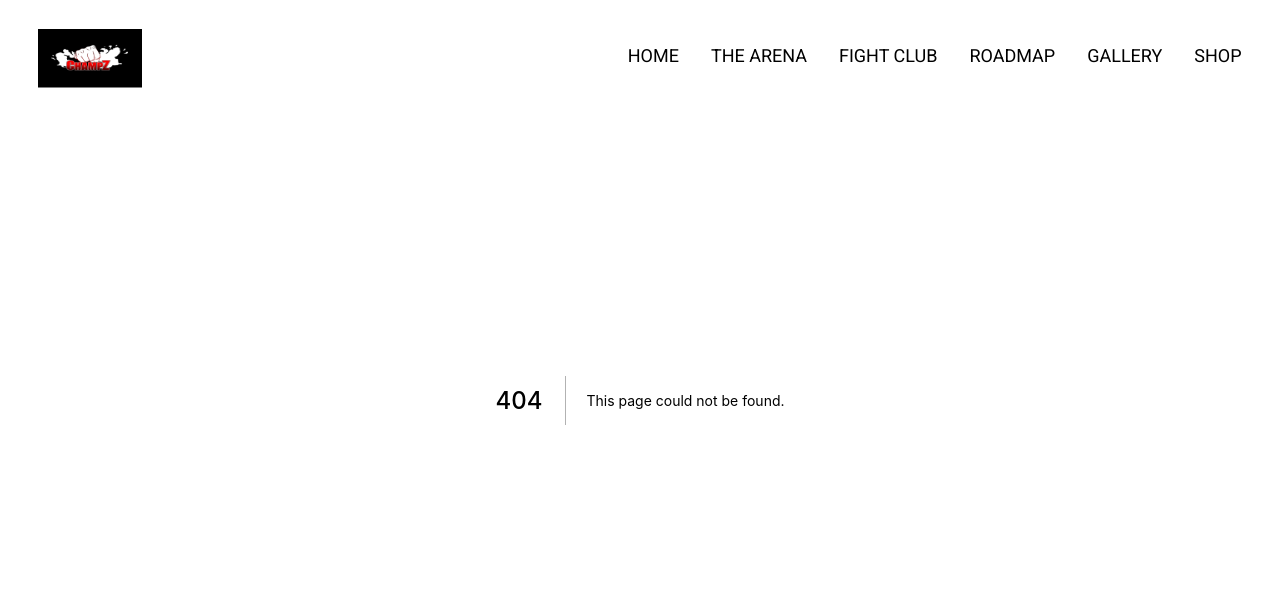
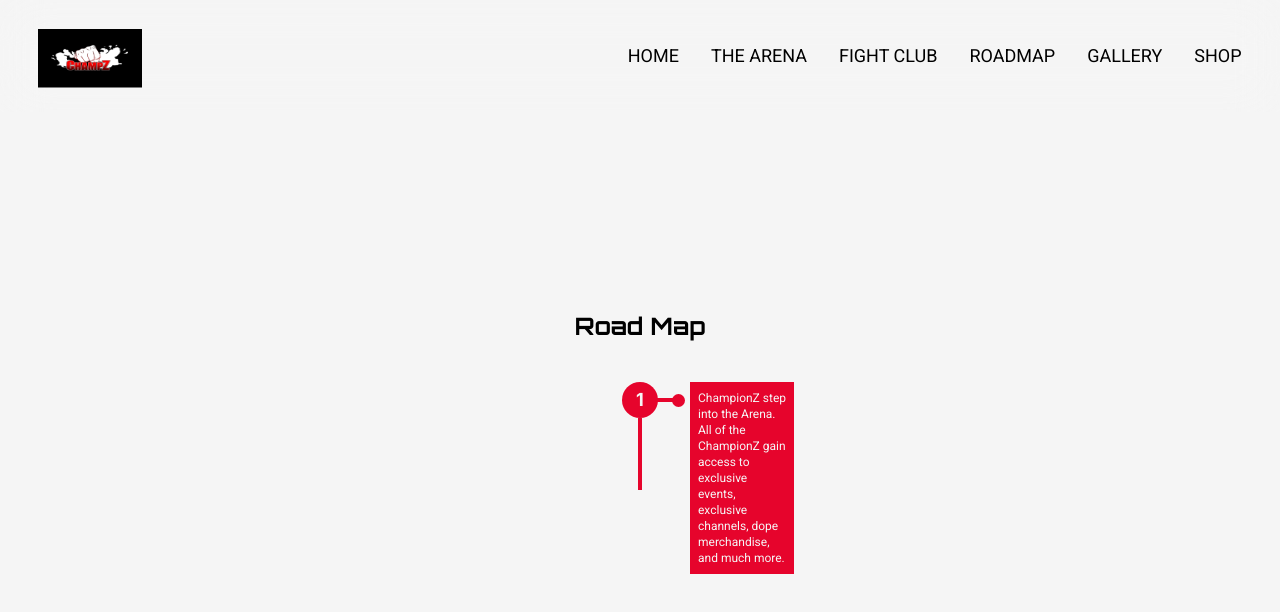
Before and after one commit to Ibtid/champz, a Next.js app in the folder client/: page /roadmap in a window 1280 px wide. Before the commit this address had no page. Shown: the top 612 px of the page. Built offline with nearby package versions, Linux system fonts and the light colour scheme.

Commit message:
roadmap one circle

```diff
--- /dev/null
+++ b/client/components/RoadMap/OddCircle.js
@@ -0,0 +1,21 @@
+import React from 'react';
+
+const OddCircle = () => {
+  return (
+    <div className='flex relative'>
+      <div className='h-[2.25rem] w-[2.25rem] z-5 rounded-full bg-red text-white grid text-lg font-Inter place-content-center'>
+        1
+      </div>
+      <div className='absolute top-[45%] right-[-8.5rem]  flex place-content-center'>
+        <div className='h-[0.25rem] w-[1.5rem] bg-red '></div>
+        <div className='h-[0.8rem] w-[0.8rem] rounded-full bg-red mt-[-0.28rem] ml-[-0.3rem] mr-[0.3rem]'></div>
+        <div className='w-[6.5rem] bg-red text-white text-xs grid place-content-center p-2 mt-[-1rem] font-Roboto'>
+          ChampionZ step into the Arena. All of the ChampionZ gain access to
+          exclusive events, exclusive channels, dope merchandise, and much more.
+        </div>
+      </div>
+    </div>
+  );
+};
+
+export default OddCircle;
--- /dev/null
+++ b/client/pages/roadmap.js
@@ -0,0 +1,17 @@
+import React from 'react';
+import OddCircle from '../components/RoadMap/OddCircle';
+
+const RoadMap = () => {
+  return (
+    <div className='min-h-screen min-w-screen flex flex-col items-center justify-center bg-white'>
+      <div className='font-Orbitron text-2xl mb-[2.5rem]'>Road Map</div>
+      {/*component left*/}
+      <OddCircle />
+      {/*Join*/}
+      <div className='h-[4.5rem] w-[0.25rem] bg-red'></div>
+      {/*component right*/}
+    </div>
+  );
+};
+
+export default RoadMap;
--- a/client/styles/globals.css
+++ b/client/styles/globals.css
@@ -1,5 +1,6 @@
 @import url('https://fonts.googleapis.com/css2?family=Roboto&display=swap');
 @import url('https://fonts.googleapis.com/css2?family=Orbitron:wght@700&display=swap');
+@import url('https://fonts.googleapis.com/css2?family=Inter:wght@700&display=swap');
 
 @tailwind base;
 @tailwind components;
--- a/client/tailwind.config.js
+++ b/client/tailwind.config.js
@@ -7,7 +7,7 @@ module.exports = {
     colors: {
       transparent: 'transparent',
       current: 'currentColor',
-      white: '#fff3f3',
+      white: '#f5f5f5',
       red: '#e6042c',
       black: '#000000',
       gray: '#a19e99',
@@ -18,6 +18,7 @@ module.exports = {
       fontFamily: {
         Roboto: ['Roboto', 'sans-serif'],
         Orbitron: ['Orbitron', 'sans-serif'],
+        Inter: ['Inter', 'sans-serif'],
       },
     },
   },
```
